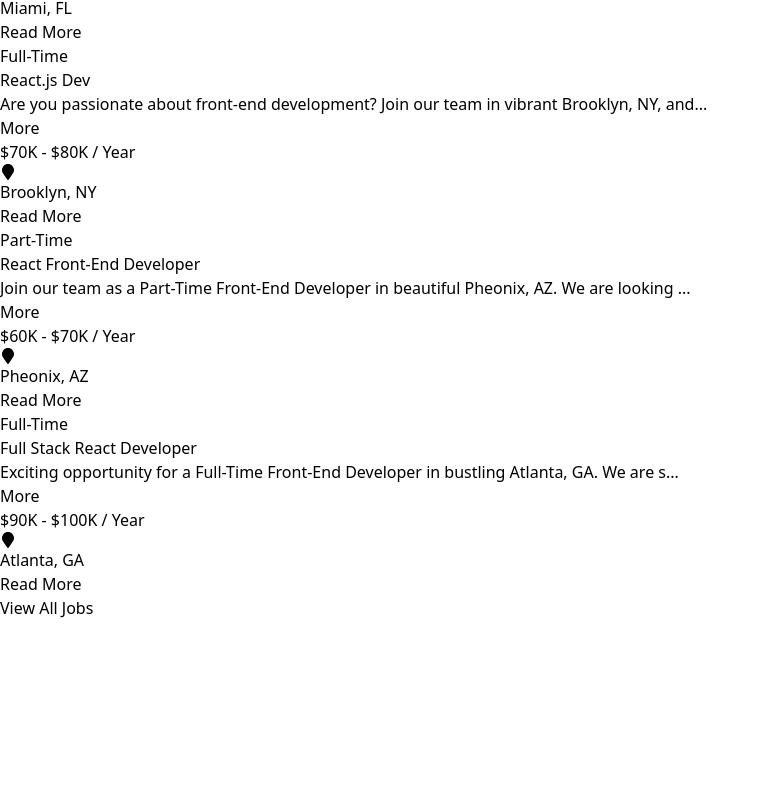
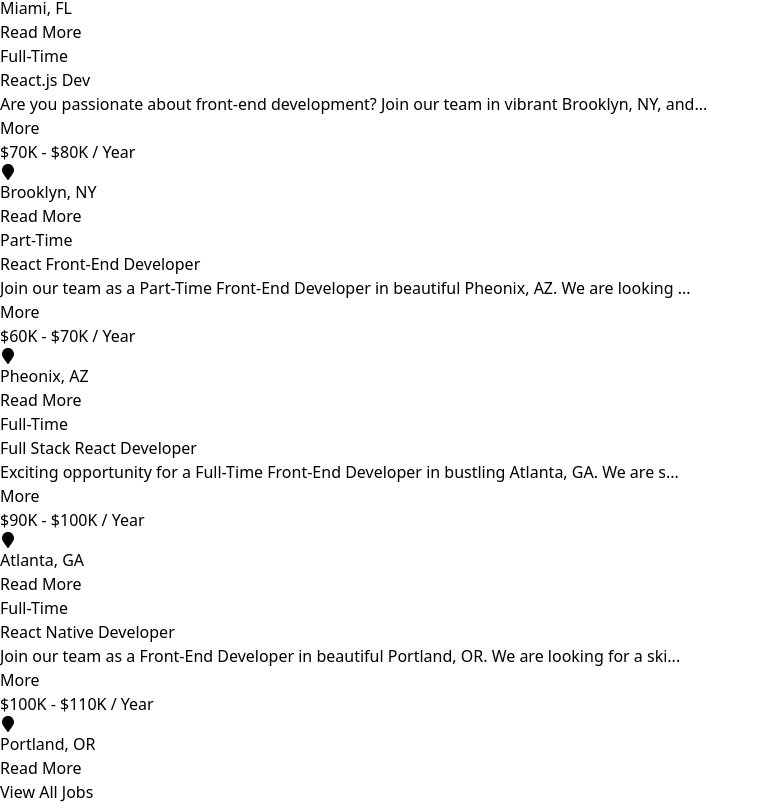
Before and after one commit to alessandroordetti/react-job-dashboard, a React (Vite) app: page / in a window 1280 px wide. Shown: the part 716-1520 px from the top of the page, without its empty margins (0-770 px from the left). Before the commit the page ends 1336 px from the top, so only its background shows below. Built offline with nearby package versions, Linux system fonts and the light colour scheme; data requests are answered from the project's data file.

Commit message:
JSON Server instance

```diff
--- a/src/components/JobsListings.jsx
+++ b/src/components/JobsListings.jsx
@@ -1,21 +1,48 @@
-import jobs from '../jobs.json';
+import { useState, useEffect } from 'react'
 import JobListing from './JobListing';
+import Spinner from './Spinner';
 
-const JobsListings = () => {
-    let randNum = Math.floor(Math.random(0, jobs.length) * 10 ) + 1;
-    let recentJobs = jobs.slice(0,randNum);
+
+const JobsListings = ({ isHome = false }) => {
+
+    const [jobs, setJobs] = useState([])
+    const [loading, setLoading] = useState(true)
+
+    useEffect(() => {
+        const fetchJobs = async () => {
+            try {
+                const res = await fetch("http://localhost:8000/jobs");
+                const data = await res.json();
+
+                let randNum = Math.floor(Math.random(0, data.length) * 10) + 1;
+                let jobListings = isHome ? data.slice(0, randNum) : jobs;
+                setJobs(jobListings)
+            } catch (error) {
+                console.log(error);
+            } finally {
+                setLoading(false)
+            }
+        };
+
+        fetchJobs();
+    }, [])
 
     return (
         <section className='bg-blue-50 px-4 py-10'>
             <div className='container-xl lg:container m-auto'>
                 <h2 className='text-3xl font-bold text-indigo-500 mb-6 text-center'>
-                    Home
+                    Browse Jobs
                 </h2>
 
                 <div className="grid grid-cols-1 md:grid-cols-3 gap-6">
-                    {recentJobs.map((job) => (
-                        <JobListing key={job.id} job={ job } />
-                    ))}
+                    {loading ? (<h2>Loading...</h2>) : (
+                        <>
+                            {jobs.map((job) => (
+                                <JobListing key={job.id} job={job} />
+                            ))}
+                        </>
+                    )}
+
                 </div>
             </div>
         </section>
--- a/src/components/Navbar.jsx
+++ b/src/components/Navbar.jsx
@@ -1,31 +1,32 @@
 import React from 'react';
 import logo from './../assets/logo.png';
-import { Link } from 'react-router-dom';
-
+import { NavLink } from 'react-router-dom';
 
 const Navbar = () => {
+  const linkClass = ({ isActive}) => isActive ? 'hidden md:block rounded-full px-5 py-2 text-white text-2xl ml-2 bg-sky-700 hover:bg-sky-700' : 'hidden md:block rounded-full px-5 py-2 text-white text-2xl ml-2 hover:bg-sky-700';
+
   return (
     <nav className='bg-indigo-700 border-b border-indigo-500'>
       <div className='mx-auto max-w-7xl px-2 sm:px-6 lg:px-8'>
         <div className='flex h-20 items-center justify-between'>
           <div className='flex flex-1 items-center justify-center md:items-stretch md:justify-start'>
-            <Link to="/" className='flex flex-shrink-0 items-center mr-4'>
+            <NavLink to="/" className='flex flex-shrink-0 items-center mr-4'>
               <img className='h-10 w-auto' src={logo} alt='React Jobs' />
               <span className='hidden md:block text-white text-2xl font-bold ml-2'>
                 Dev Jobs
               </span>
-            </Link>
+            </NavLink>
             <div className='md:ml-auto'>
               <div className='flex space-x-2'>
-                <Link to='/' className='hidden md:block rounded-full px-5 py-2 text-white text-2xl ml-2 hover:bg-sky-700'>
+                <NavLink to='/' className={linkClass}>
                   Home
-                </Link>
-                <Link to='/jobs' className='hidden md:block rounded-full px-5 py-2 text-white text-2xl ml-2 hover:bg-sky-700'>
+                </NavLink>
+                <NavLink to='/jobs' className={linkClass}>
                   Jobs
-                </Link>
-                <Link to='/add-job' className='hidden md:block rounded-full px-5 py-2 text-white text-2xl ml-2 hover:bg-sky-700'>
+                </NavLink>
+                <NavLink to='/add-job' className={linkClass}>
                   Add Job
-                </Link>
+                </NavLink>
               </div>
             </div>
           </div>
--- /dev/null
+++ b/src/components/Spinner.jsx
@@ -0,0 +1,20 @@
+import ClipLoader from 'react-spinners/DotLoader';
+
+const Spinner = ({ loading }) => {
+
+    const override = {
+        display: 'block',
+        margin: '100px auto'
+    }
+
+    return (
+        <DotLoader
+            color='#4338ca'
+            loading={loading}
+            cssOverride={override}
+            size={150}
+        />
+    )
+}
+
+export default Spinner
--- a/src/jobs.json
+++ b/src/jobs.json
@@ -1,4 +1,5 @@
-[
+{
+    "jobs": [
         {
             "id": "1",
             "title": "Senior React Developer",
@@ -84,3 +85,4 @@
             }
         }
     ]
+}
--- a/src/pages/HomePage.jsx
+++ b/src/pages/HomePage.jsx
@@ -9,7 +9,7 @@
     <>
         <Hero />
         <HomeCards />
-        <JobsListings />
+        <JobsListings isHome={true} />
         <ViewAllJobs />
     </>
   )
--- a/src/pages/JobsPage.jsx
+++ b/src/pages/JobsPage.jsx
@@ -1,9 +1,12 @@
 import React from 'react'
 import Hero from '../components/Hero';
+import JobListings from '../components/JobsListings'
 
 const JobsPage = () => {
   return (
-    <Hero />
+    <section className='bg-blue-50 px-4 py-6'>
+      <JobListings />
+    </section>
   )
 }
 
```
Also changed, not shown: package.json (+5 -2 lines), 1 other file (tests, documents, lock files or other folders). Lines whose indentation alone changed are shown as unchanged.
